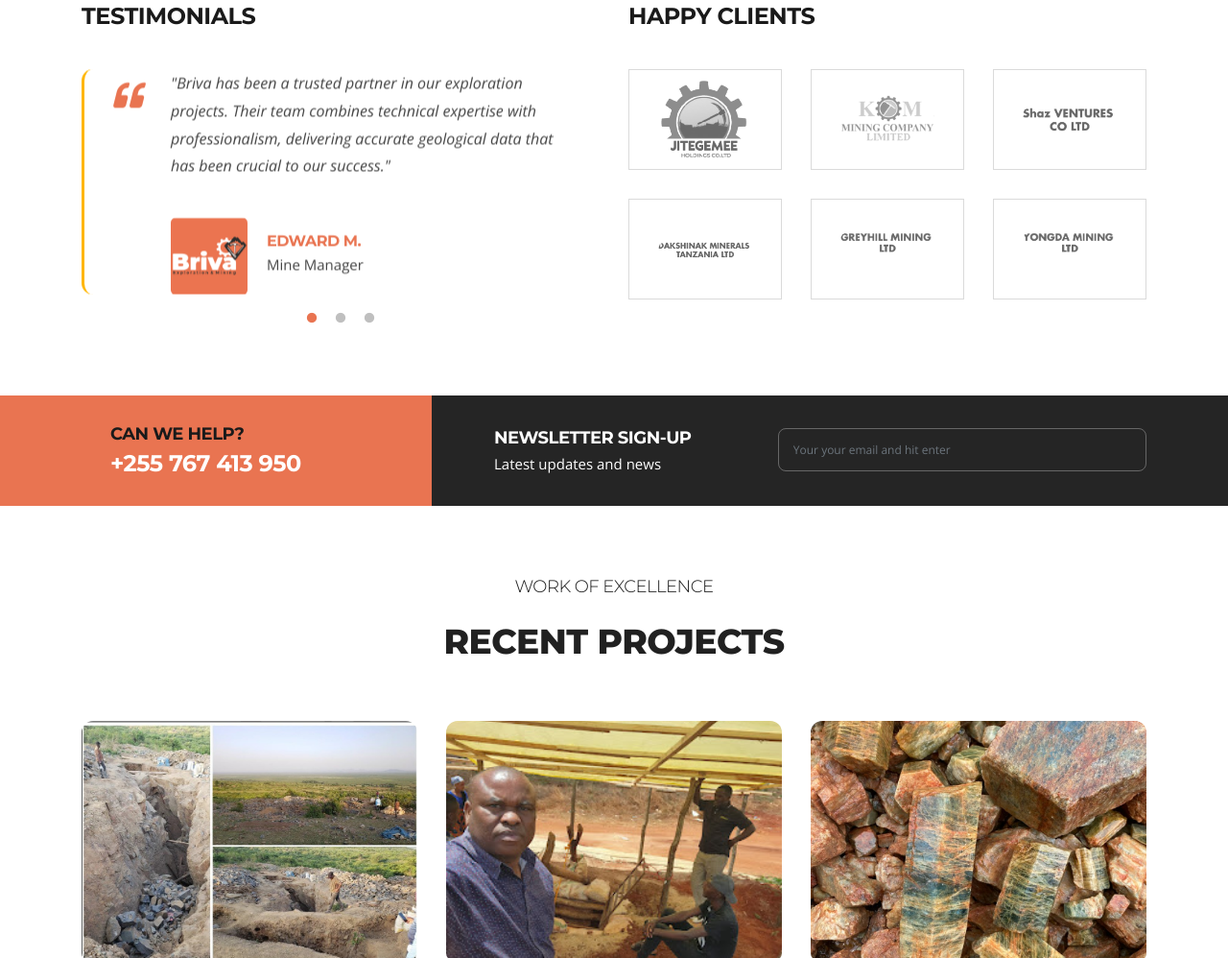
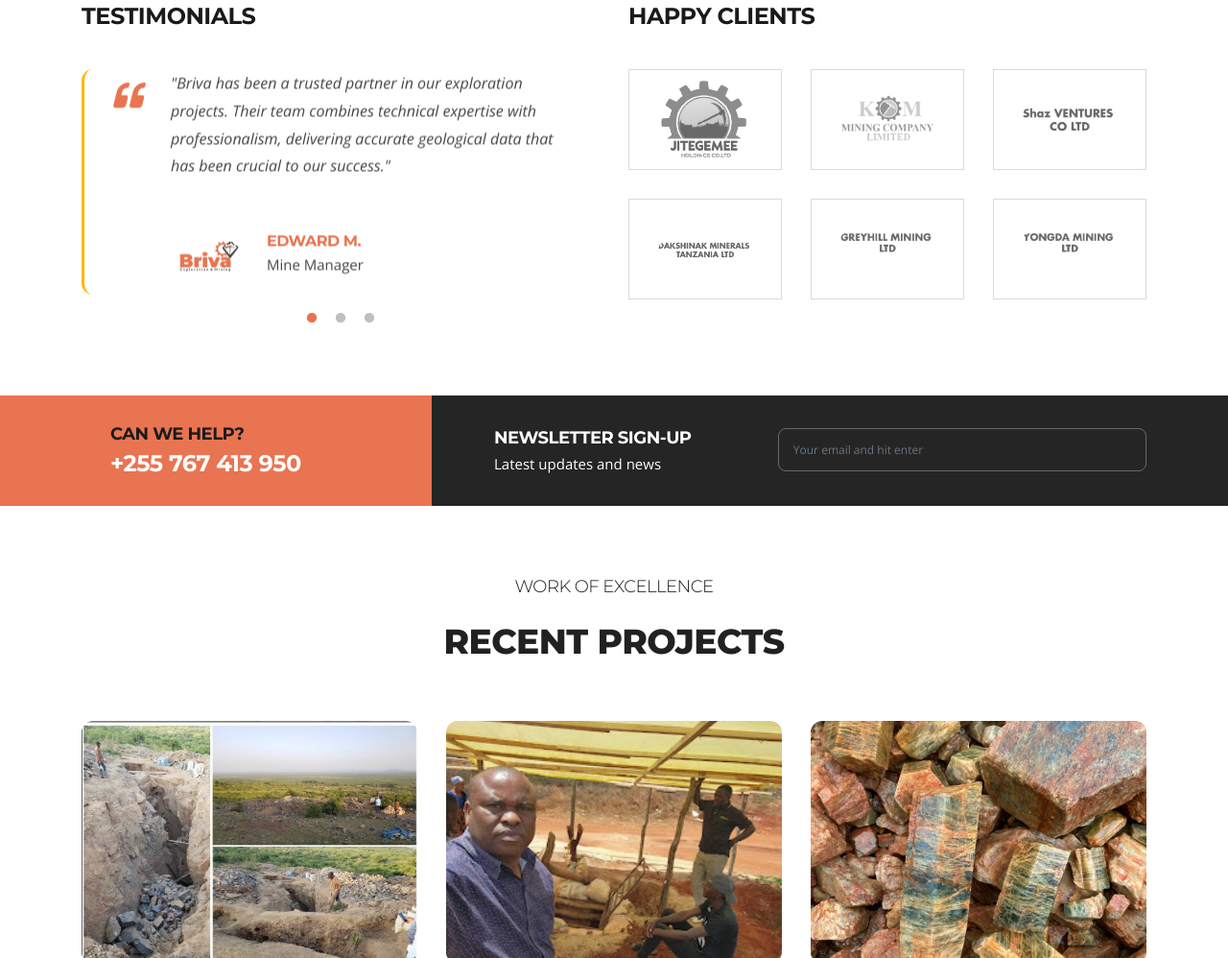
Before and after one commit to isaka-lumato/Briva, a plain HTML site: page index.html in a window 1280 px wide. Shown: the part 2563-3561 px from the top of the page at 96% size. Drawn offline with nearby package versions, Linux system fonts and the light colour scheme.

Commit message:
fix a few problems

```diff
--- a/index.html
+++ b/index.html
@@ -524,8 +524,7 @@
                   </span>
 
                   <div class="quote-item-footer">
-                    <img loading="lazy" class="testimonial-thumb" src="images/clients/testimonial1.png"
-                      alt="testimonial">
+                    <img loading="lazy" class="testimonial-thumb" src="images/brivaLogo.png" alt="Briva">
                     <div class="quote-item-info">
                       <h3 class="quote-author">Edward M.</h3>
                       <span class="quote-subtext">Mine Manager</span>
@@ -544,8 +543,7 @@
                   </span>
 
                   <div class="quote-item-footer">
-                    <img loading="lazy" class="testimonial-thumb" src="images/clients/testimonial2.png"
-                      alt="testimonial">
+                    <img loading="lazy" class="testimonial-thumb" src="images/brivaLogo.png" alt="Briva">
                     <div class="quote-item-info">
                       <h3 class="quote-author">Joel M.</h3>
                       <span class="quote-subtext">CFO, AIL</span>
@@ -564,8 +562,7 @@
                   </span>
 
                   <div class="quote-item-footer">
-                    <img loading="lazy" class="testimonial-thumb" src="images/clients/testimonial3.png"
-                      alt="testimonial">
+                    <img loading="lazy" class="testimonial-thumb" src="images/brivaLogo.png" alt="Briva">
                     <div class="quote-item-info">
                       <h3 class="quote-author">Pendo M.</h3>
                       <span class="quote-subtext">HR, Jitegemee</span>
@@ -658,7 +655,7 @@
                   <div class="form-group">
                     <label for="newsletter-email" class="content-hidden">Newsletter Email</label>
                     <input type="email" name="email" id="newsletter-email" class="form-control form-control-lg"
-                      placeholder="Your your email and hit enter" autocomplete="off">
+                      placeholder="Your email and hit enter" autocomplete="off">
                   </div>
                 </form>
               </div>
```
